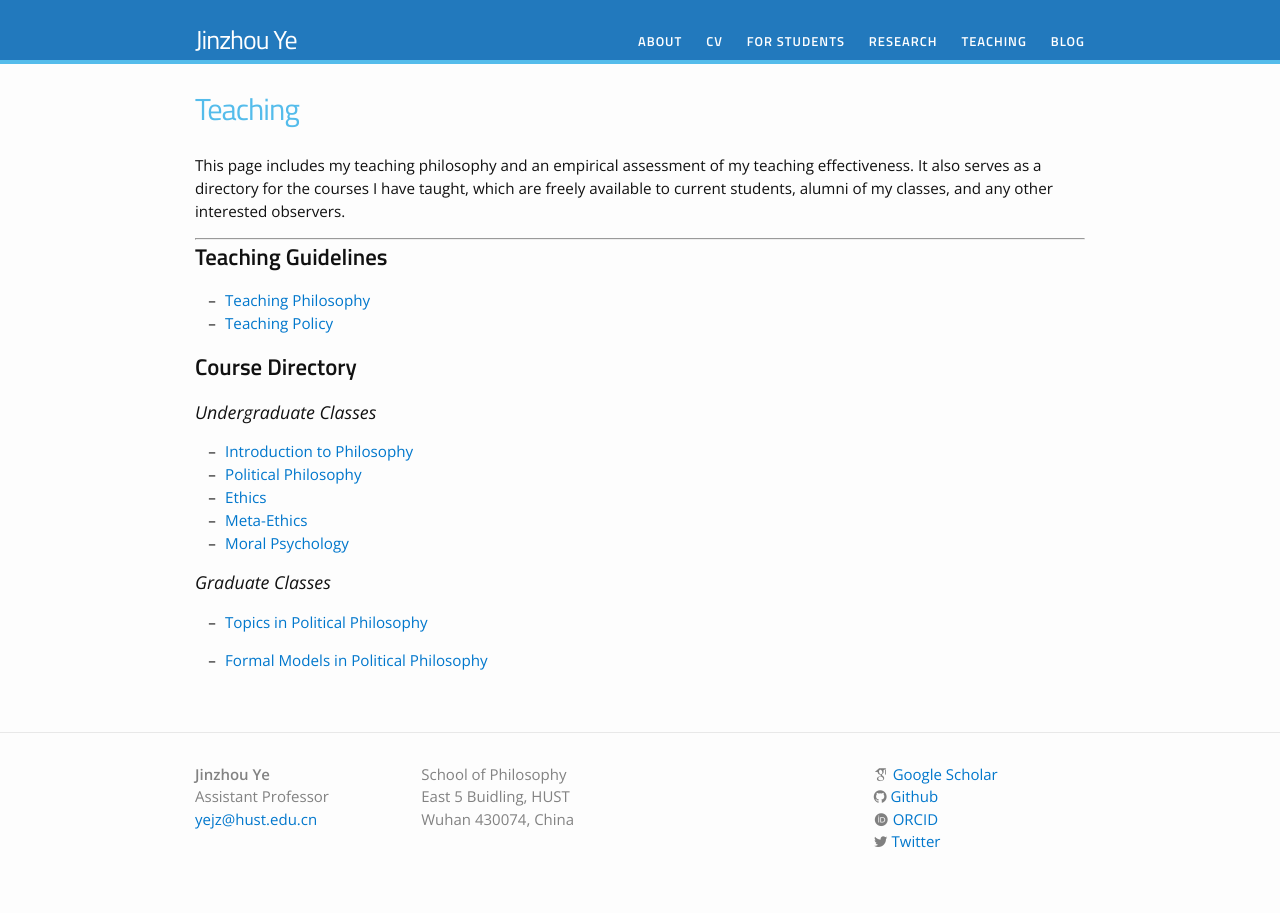
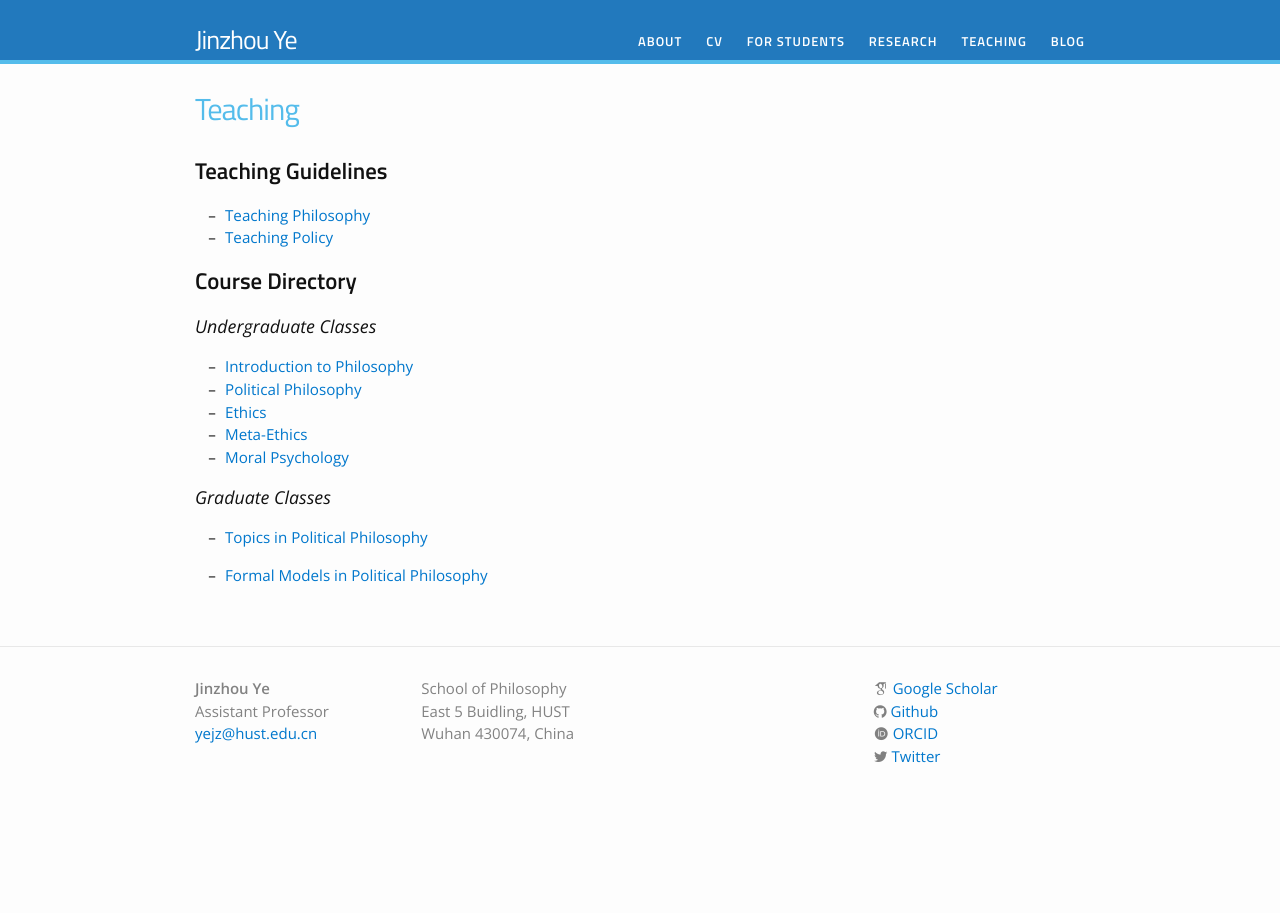
Before and after one commit to yejzh/yejzh.github.io, a Jekyll site: the page built from teaching/index.md, in a window 1280 px wide. Built offline with Jekyll 4.4.1, drawn with Linux system fonts in a browser that asks for light colours; nearby versions of some CDN libraries; some web fonts are replaced.

Commit message:
Update index.md

```diff
--- a/teaching/index.md
+++ b/teaching/index.md
@@ -2,10 +2,6 @@
 layout: page
 title: Teaching
 permalink: /teaching/
----
-
-This page includes my teaching philosophy and an empirical assessment of my teaching effectiveness. It also serves as a directory for the courses I have taught, which are freely available to current students, alumni of my classes, and any other interested observers.
-
 ---
 
 ## **Teaching Guidelines**
```
